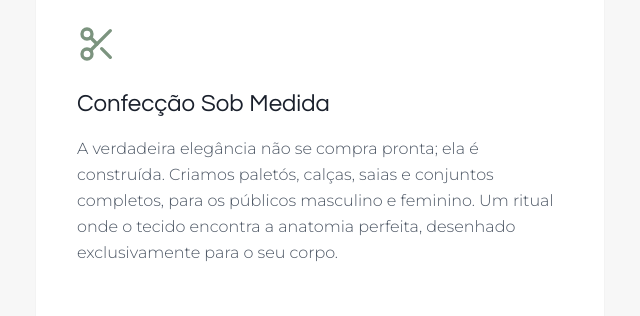
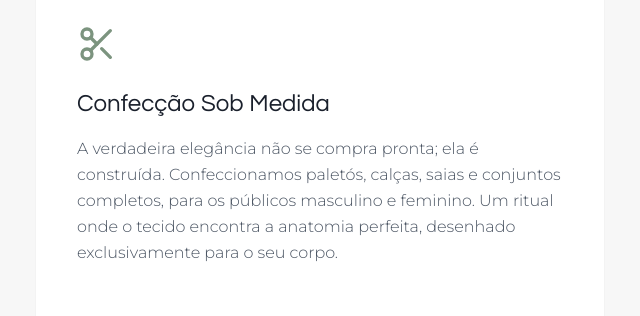
Before and after one commit to orivadigital/alfaiatariamacedoleal, a plain HTML site: page index.html in a window 1280 px wide. Shown: the part 1760-2076 px from the top of the page, 12-652 px from the left. Drawn offline with nearby package versions, Linux system fonts and the light colour scheme.

Commit message:
Update text from 'Criamos' to 'Confeccionamos'

```diff
--- a/index.html
+++ b/index.html
@@ -160,7 +160,7 @@
                     <i data-lucide="scissors" class="w-10 h-10 text-brand-green mb-6 group-hover:scale-110 transition-transform"></i>
                     <h3 class="font-heading text-2xl mb-4">Confecção Sob Medida</h3>
                     <p class="font-light text-gray-600 leading-relaxed mb-6">
-                        A verdadeira elegância não se compra pronta; ela é construída. Criamos paletós, calças, saias e conjuntos completos, para os públicos masculino e feminino. Um ritual onde o tecido encontra a anatomia perfeita, desenhado exclusivamente para o seu corpo.
+                        A verdadeira elegância não se compra pronta; ela é construída. Confeccionamos paletós, calças, saias e conjuntos completos, para os públicos masculino e feminino. Um ritual onde o tecido encontra a anatomia perfeita, desenhado exclusivamente para o seu corpo.
                     </p>
                 </div>
 
```
